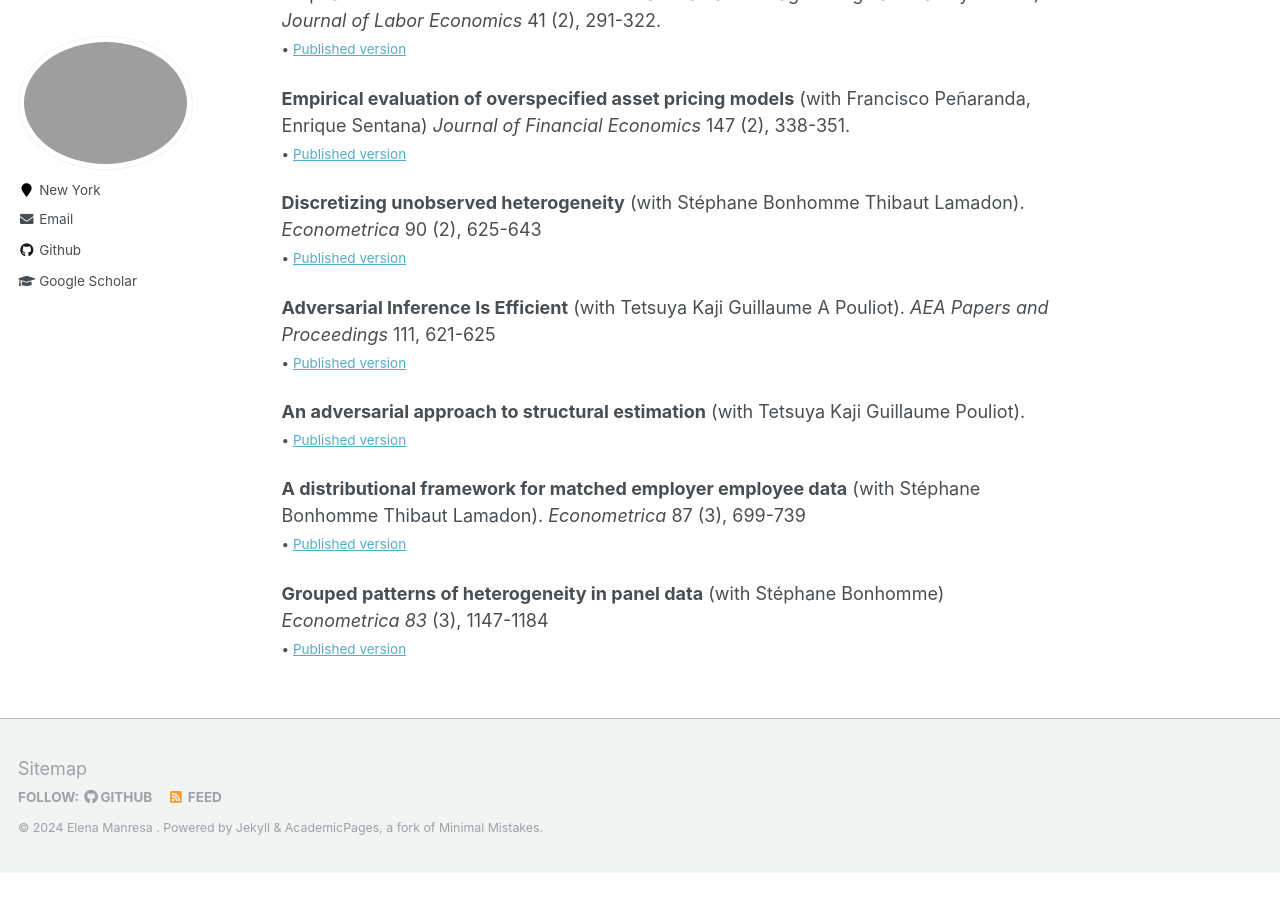
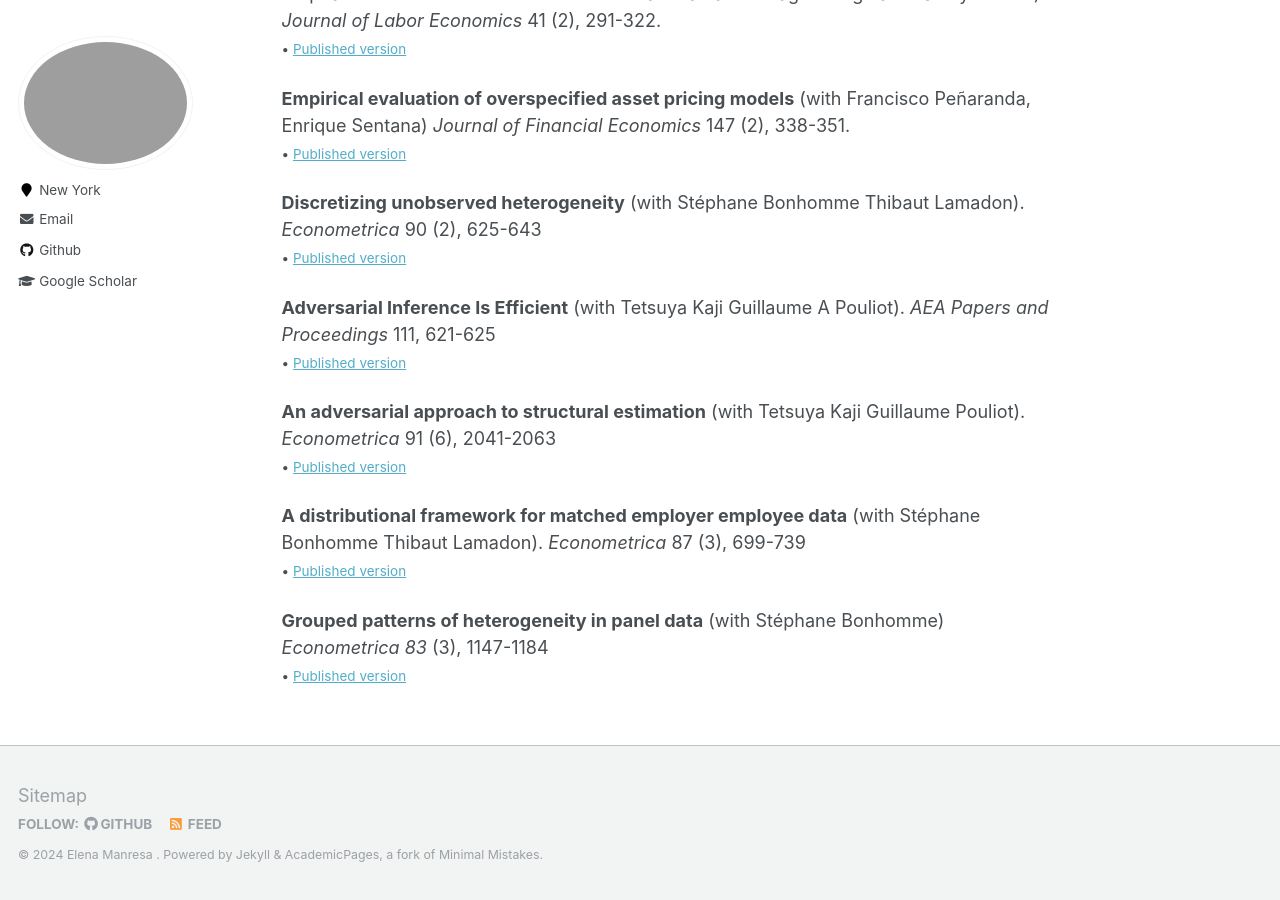
Before and after one commit to elenamanresa/elenamanresa.github.io, a Jekyll site: the page built from _pages/research.md, in a window 1280 px wide and 900 px high, scrolled down 711 px. Built offline with Jekyll 4.4.1, drawn with Linux system fonts in a browser that asks for light colours; before the commit the page ends 1584 px from its top, so only the background shows below that.

Commit message:
Update research.md
Elena updated the Econometrica reference to the adversarial paper

```diff
--- a/_pages/research.md
+++ b/_pages/research.md
@@ -31,7 +31,7 @@ permalink: /research/
 **Adversarial Inference Is Efficient** (with Tetsuya Kaji Guillaume A Pouliot). *AEA Papers and Proceedings* 111, 621-625 \
 <small> &bull; [Published version](https://onlinelibrary.wiley.com/doi/abs/10.3982/ECTA15238) </small>
 
-**An adversarial approach to structural estimation** (with Tetsuya Kaji Guillaume Pouliot). \
+**An adversarial approach to structural estimation** (with Tetsuya Kaji Guillaume Pouliot). *Econometrica* 91 (6), 2041-2063\
 <small> &bull; [Published version](https://arxiv.org/abs/2007.06169) </small>
 
 **A distributional framework for matched employer employee data** (with Stéphane Bonhomme Thibaut Lamadon). *Econometrica* 87 (3), 699-739 \
```
